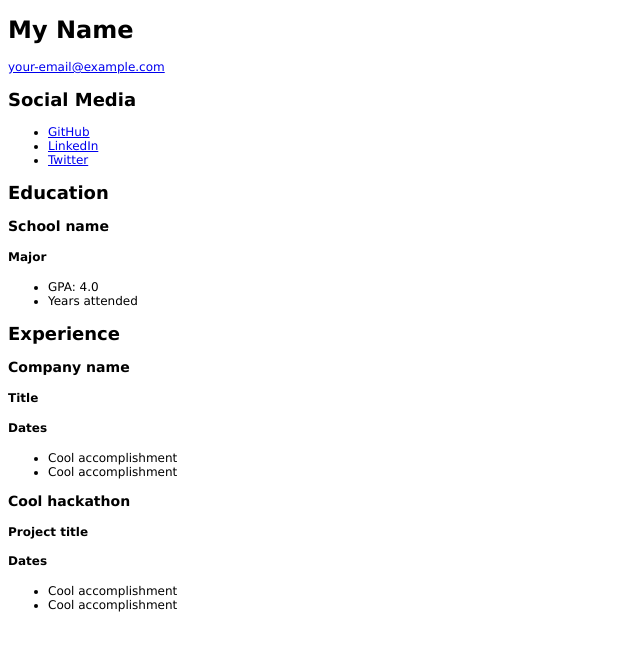
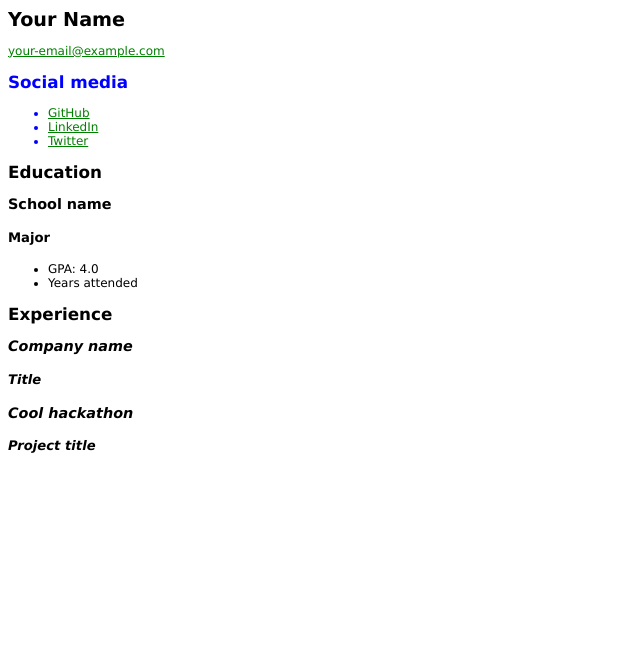
Before and after one commit to suzukitakafumifcc/first-webpage, a plain HTML site: page src/index.html in a window 1280 px wide. Shown: the whole page, without its empty margins (0-640 px from the left). Drawn offline with Linux system fonts and the light colour scheme.

Commit message:
feat: css

```diff
--- a/src/index.html
+++ b/src/index.html
@@ -1,22 +1,22 @@
-<!DOCTYPE html>
-<html lang="en">
+<html>
   <head>
-    <meta charset="UTF-8" />
-    <meta name="viewport" content="width=device-width, initial-scale=1.0" />
-    <title>Suzuki Takafumi resume</title>
-    <link rel="stylesheet" href="style.css">
+    <title>Your Name resume</title>
+    <link rel="stylesheet" href="style.css" />
   </head>
+
   <body>
-    <h1>My Name</h1>
+    <h1>Your Name</h1>
     <a href="mailto:your-email@example.com">your-email@example.com</a>
-    <h2>Social Media</h2>
+
+    <div id="social-media">
+      <h2>Social media</h2>
       <ul>
-      <li><a href="https://github.com/microsoft>">GitHub</a></li>
-      <li>
-        <a href="https://www.linkedin.com/company/microsoft>">LinkedIn</a>
-      </li>
-      <li><a href="https://twitter.com/microsoft>">Twitter</a></li>
+        <li><a href="https://github.com/">GitHub</a></li>
+        <li><a href="https://linkedin.com/in/">LinkedIn</a></li>
+        <li><a href="https://twitter.com/">Twitter</a></li>
       </ul>
+    </div>
+
     <h2>Education</h2>
     <h3>School name</h3>
     <h4>Major</h4>
@@ -24,21 +24,15 @@
       <li>GPA: 4.0</li>
       <li>Years attended</li>
     </ul>
+
     <h2>Experience</h2>
+    <div class="experience">
       <h3>Company name</h3>
       <h4>Title</h4>
-    <h4>Dates</h4>
-    <ul>
-      <li>Cool accomplishment</li>
-      <li>Cool accomplishment</li>
-    </ul>
-
+    </div>
+    <div class="experience">
       <h3>Cool hackathon</h3>
       <h4>Project title</h4>
-    <h4>Dates</h4>
-    <ul>
-      <li>Cool accomplishment</li>
-      <li>Cool accomplishment</li>
-    </ul>
+    </div>
   </body>
 </html>
--- a/src/style.css
+++ b/src/style.css
@@ -2,3 +2,39 @@ html {
   font-family: Verdana, Geneva, Tahoma, sans-serif;
   font-size: 12px;
 }
+
+h1 {
+  font-size: 1.6rem;
+}
+
+h2 {
+  font-size: 1.4rem;
+}
+
+h3 {
+  font-size: 1.2rem;
+}
+
+h4 {
+  font-size: 1.1rem;
+}
+
+#social-media {
+  color: blue;
+}
+
+.experience {
+  font-style: italic;
+}
+
+a:visited {
+  color: green;
+}
+
+a:link {
+  color: green;
+}
+
+a:hover {
+  background-color: yellow;
+}
```
Lines whose indentation alone changed are shown as unchanged.
